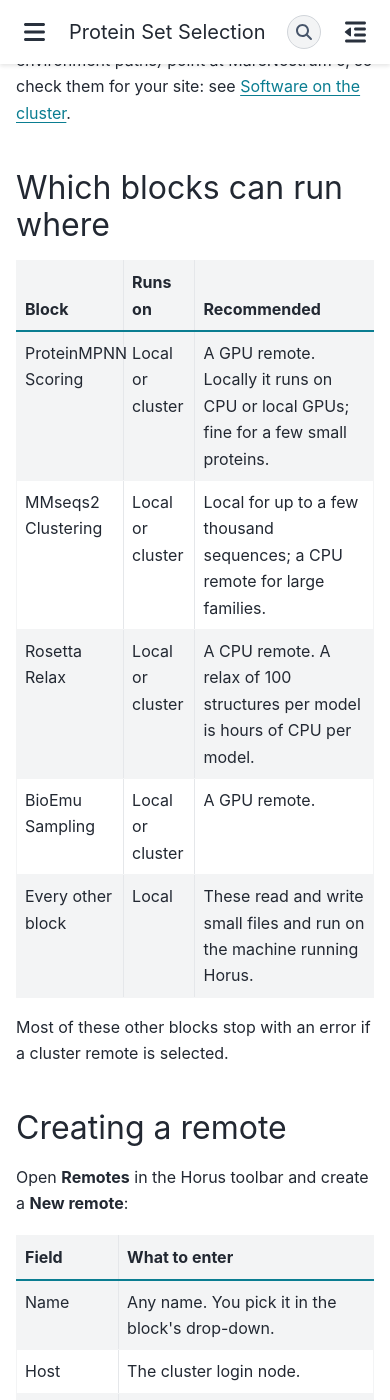
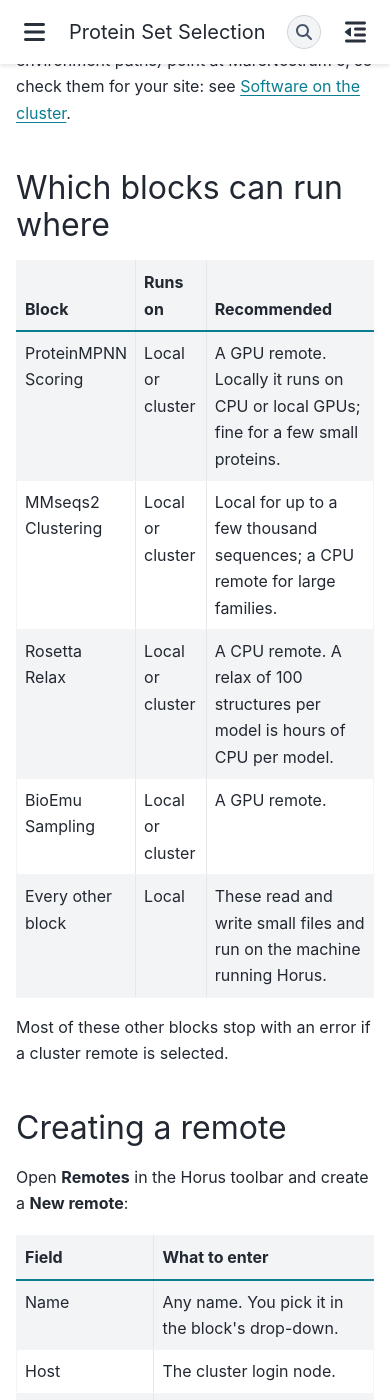
Before and after one commit to BSC-CNS-EAPM/protein-set-selection-horus, a Sphinx documentation site: the page built from docs/remotes.rst, in a window 390 px wide and 1400 px high, scrolled down 467 px. Built offline with Sphinx 7.4.7 and the PyData theme 0.15.4, drawn with Linux system fonts in a browser that asks for light colours; pages that are not in the unit, such as notebooks, are missing from menus.

Commit message:
Make the docs readable on phones
The block reference tables were forced to a fixed layout at any width, so on
a phone the columns shrank to a few characters and words broke mid-word. The
fixed layout now applies from 960px; narrower screens keep the natural width
and scroll the table sideways. Prose in cells breaks between words; only code
breaks anywhere. The field list at the top of each block page no longer
squeezes its labels to one letter per line, and the Required column is wide
enough for its heading.

Also adds theme-color for the light and dark modes, uses a real ellipsis in
two places and a non-breaking space in "48 h".

Co-Authored-By: Claude Opus 5.5 <noreply@anthropic.com>

```diff
--- a/docs/_ext/protselect_reference.py
+++ b/docs/_ext/protselect_reference.py
@@ -258,7 +258,7 @@ def _block_page(block, shared_ids):
     parts.append(_heading("Inputs", "-"))
     parts.append(_table("", _input_rows(inputs),
                         ["Input", "Type", "Accepts", "Required", "Description"],
-                        [6, 3, 3, 3, 12])
+                        [6, 3, 3, 4, 11])
                  or "This block takes no inputs.\n")
     parts.append(_heading("Parameters", "-"))
     parts.append(_table("", _parameter_rows(own),
@@ -267,7 +267,7 @@ def _block_page(block, shared_ids):
     if uses_shared:
         parts.append("\nAs a cluster-capable block it also has the shared "
                      ":ref:`cluster job settings <cluster-job-settings>` "
-                     "(CPUs, partition, walltime, job grouping, ...).\n")
+                     "(CPUs, partition, walltime, job grouping, …).\n")
     parts.append(_heading("Outputs", "-"))
     parts.append(_table("", _output_rows(outputs), ["Output", "Type", "Format", "Description"],
                         [6, 3, 3, 12])
--- a/docs/_static/custom.css
+++ b/docs/_static/custom.css
@@ -1,16 +1,35 @@
-/* Tables use the column widths set in the source: without a fixed layout one
-   long unbreakable value widens its column and pushes the table past the
-   page. */
-article table {
-  width: 100%;
-  table-layout: fixed;
+/* On wide screens tables use the column widths set in the source: without a
+   fixed layout one long unbreakable value widens its column and pushes the
+   table past the page. On narrow screens the columns would be too thin to
+   read, so the table keeps its natural width and the theme's container
+   scrolls it sideways. */
+@media (min-width: 960px) {
+  article table {
+    width: 100%;
+    table-layout: fixed;
+  }
 }
 
 /* Long literals (paths, executables, defaults) wrap inside table cells.
    Sphinx puts the text of inline code in span.pre, which the theme sets to
-   nowrap. */
+   nowrap. Only code may break anywhere; prose breaks between words. */
+article table td {
+  overflow-wrap: break-word;
+}
 article table td code,
 article table td span.pre {
   white-space: normal;
   overflow-wrap: anywhere;
 }
+
+/* The field list at the top of each block page (Block id, Source, ...) keeps
+   its labels on one line; the long code values wrap instead of squeezing the
+   label column to one letter per line on narrow screens. */
+dl.field-list {
+  grid-template-columns: max-content minmax(0, 1fr);
+}
+dl.field-list dd code,
+dl.field-list dd span.pre {
+  white-space: normal;
+  overflow-wrap: anywhere;
+}
--- /dev/null
+++ b/docs/_templates/layout.html
@@ -0,0 +1,8 @@
+{% extends "!layout.html" %}
+
+{# Match the mobile browser bar to the page background in each colour mode. #}
+{%- block extrahead %}
+  {{ super() }}
+  <meta name="theme-color" content="#ffffff" media="(prefers-color-scheme: light)"/>
+  <meta name="theme-color" content="#14181e" media="(prefers-color-scheme: dark)"/>
+{%- endblock extrahead %}
--- a/docs/remotes.rst
+++ b/docs/remotes.rst
@@ -141,7 +141,7 @@ matter most:
        ``#SBATCH`` prefix, for example ``--mem-per-cpu=4G`` or ``--nodes=1``.
        Used on clusters other than MareNostrum 5.
    * - Walltime (``time``, hours)
-     - Leave it at 0 for the 48 h default, or set it close to the real run time:
+     - Leave it at 0 for the 48 h default, or set it close to the real run time:
        shorter jobs usually wait less in the queue. The plugin cannot extend a
        job that runs out of time, but you can rerun the block and it resumes (see
        :ref:`workflow:Rerunning and resuming`).
--- a/docs/troubleshooting.rst
+++ b/docs/troubleshooting.rst
@@ -54,7 +54,7 @@ node that cannot see that software: on a cluster with separate GPU and CPU
 login nodes, submit the GPU blocks from the GPU remote and Rosetta from the CPU
 one. See :doc:`remotes`.
 
-"The folder ... holds a clustering of different sequences / other settings"
+"The folder … holds a clustering of different sequences / other settings"
 ---------------------------------------------------------------------------
 
 MMseqs2 Clustering refuses to reuse a clustering made with other input. Change
```
